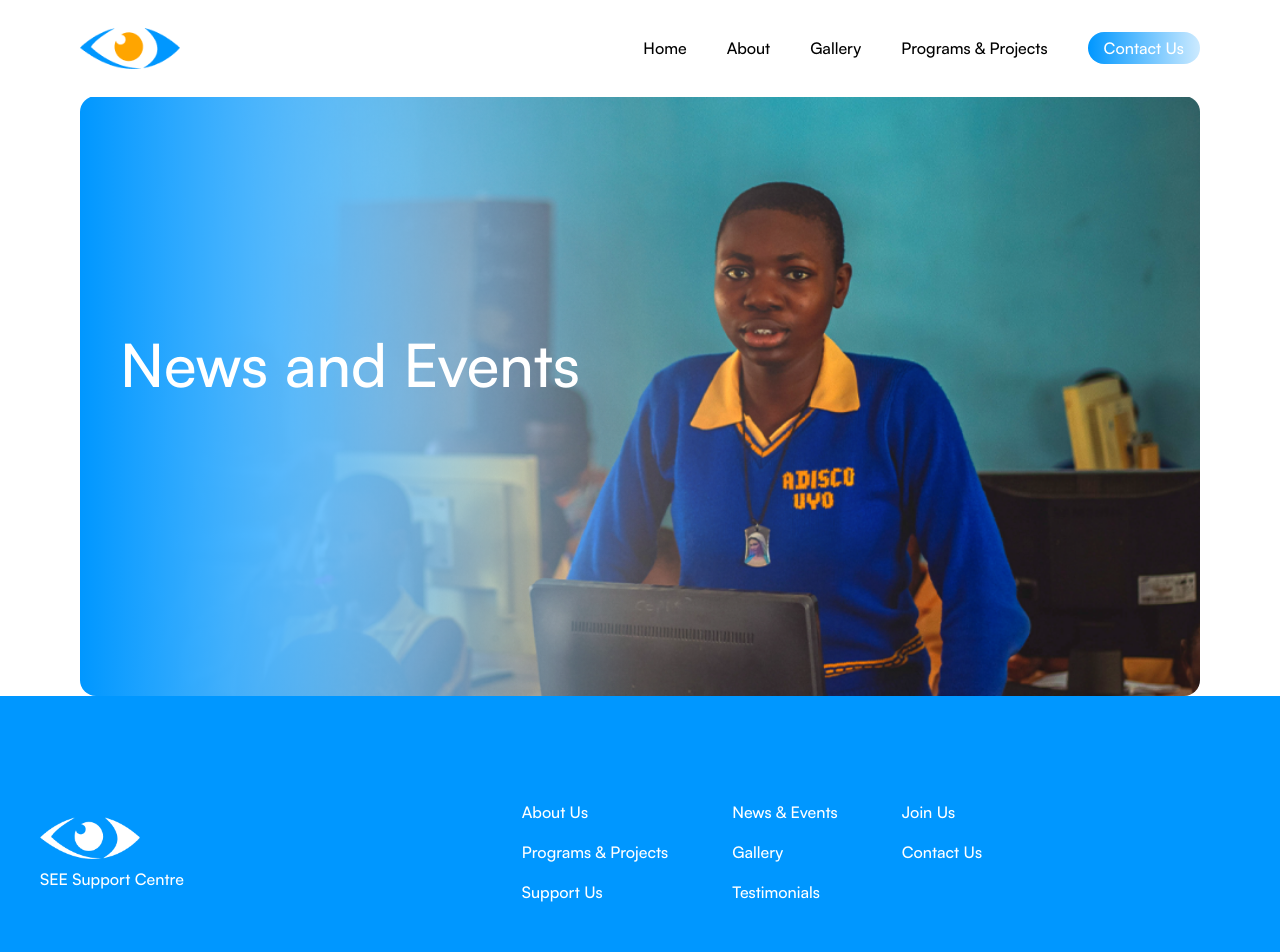
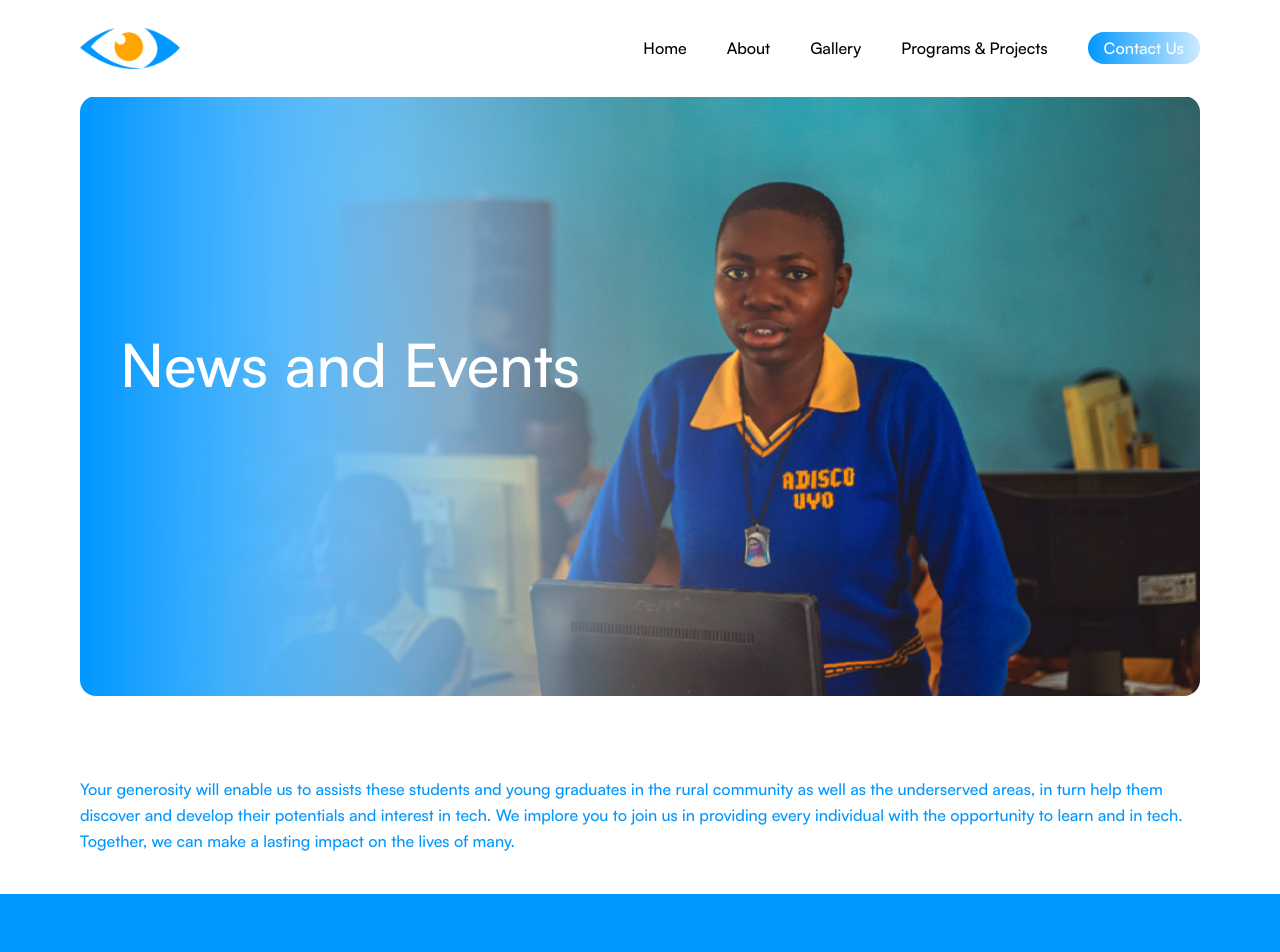
Before and after one commit to Austinobravo/seep, a Next.js app: page /news in a window 1280 px wide. Shown: the top 952 px of the page. Built offline with nearby package versions, Linux system fonts and the light colour scheme.

Commit message:
completed news

```diff
--- a/app/(news)/news/_components/NewsHero.tsx
+++ b/app/(news)/news/_components/NewsHero.tsx
@@ -8,6 +8,9 @@ const NewsHero = () => {
                 <h1 className='md:text-6xl text-3xl  leading-relaxed md:w-[600px]'>News and Events</h1>
             </div>
         </div>
+        <div className='py-10'>
+            <h2 className='seep-text-color leading-relaxed'>Your generosity will enable us to assists these students and young graduates in the rural community as well as the underserved areas, in turn help them discover and develop their potentials and interest in tech. We implore you to join us in providing every individual with the opportunity to learn and in tech. Together, we can make a lasting impact on the lives of many.</h2>
+        </div>
     </section>
   )
 }
--- a/components/MobileNav.tsx
+++ b/components/MobileNav.tsx
@@ -49,7 +49,7 @@ const MobileNav = () => {
         <Link href={`/`}>
             <Image src={`/images/logo.png`} width={100} height={100} alt='logo'/>
         </Link>
-        <div onClick={()=>setIsMenuToggled(!isMenuToggled)}>
+        <div onClick={()=>setIsMenuToggled(!isMenuToggled)} className='cursor-pointer'>
           {isMenuToggled ?
             <X size={40}/>
           :
@@ -61,7 +61,7 @@ const MobileNav = () => {
         <ul className='bg-white h-screen flex flex-col items-center space-y-12 border-t border-black pt-5'>
           {navLinks.map((navLink, index) => (
             <li key={index} className={`${navLink.name === 'Contact Us' && "bg-gradient-to-r from-[#0097FF] to-[#CCEAFF] text-white py-1 px-4 rounded-full hover:!text-white hover:scale-105"} hover:text-[#0097FF] hover:font-bold text-2xl`}>
-              <Link href={navLink.link}>
+              <Link href={navLink.link} onClick={()=>setIsMenuToggled(!isMenuToggled)}>
                 {navLink.name}
               </Link>
             </li>
```
